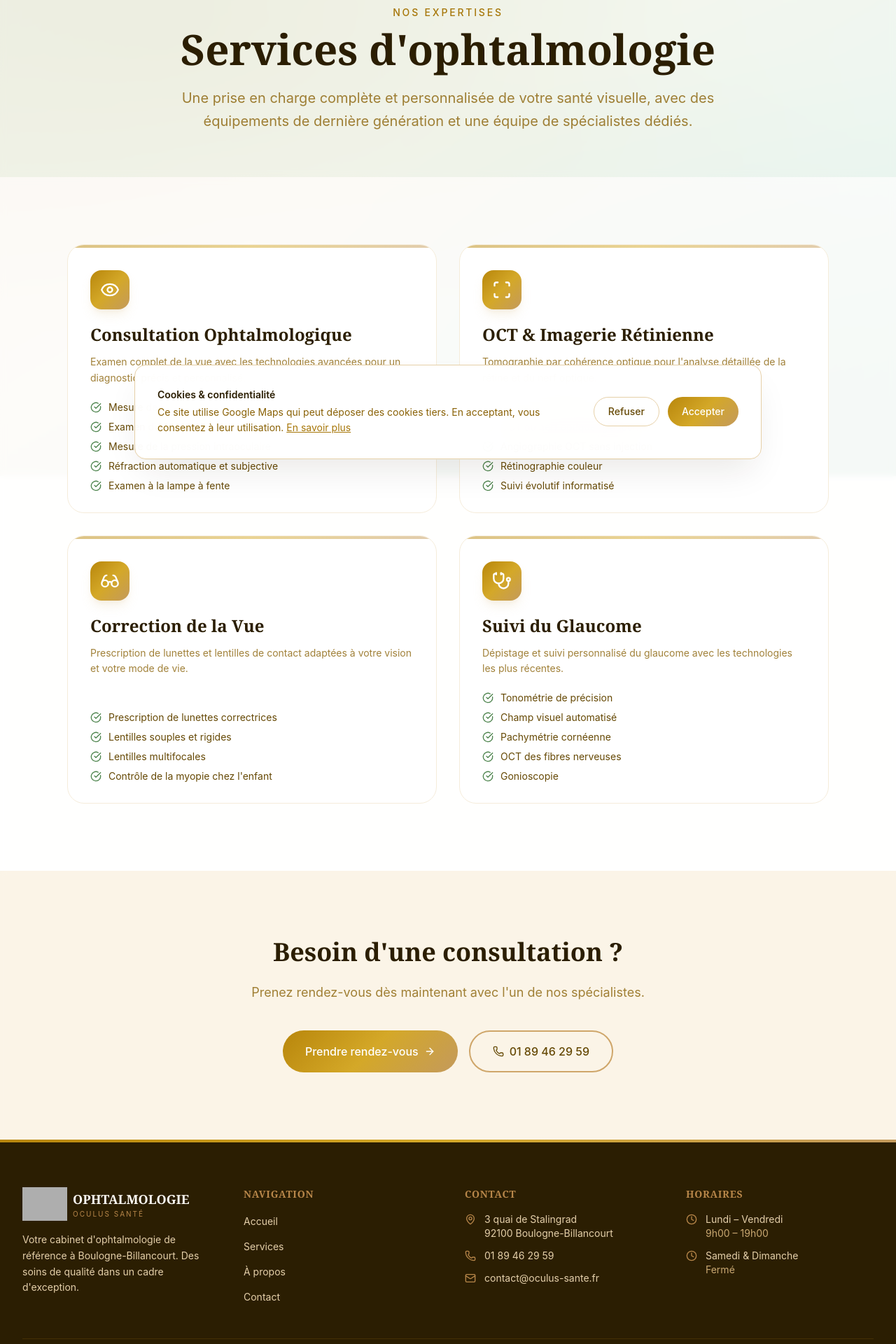
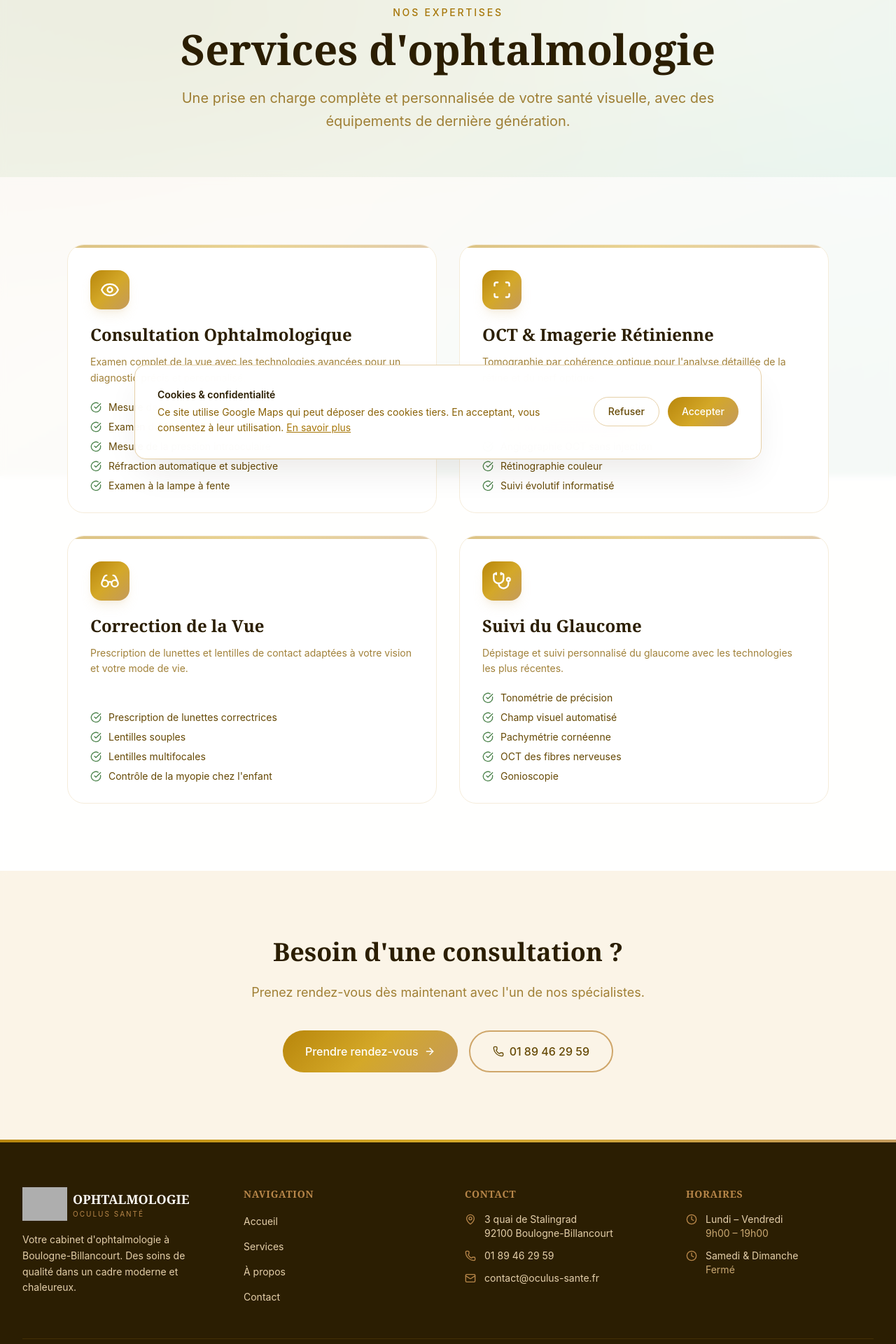
Before and after one commit to Dodyspy/oculus-sante, a Next.js app: page /services in a window 1280 px wide. Shown: the part 120-2040 px from the top of the page at 70% size. Built offline with nearby package versions, Linux system fonts and the light colour scheme; grey boxes are pictures that could not be loaded.

Commit message:
fix: remove 'de référence', 'excellence', 'équipe de spécialistes' — simplify text for single expert, remove 'lentilles rigides'

```diff
--- a/src/app/a-propos/page.tsx
+++ b/src/app/a-propos/page.tsx
@@ -12,9 +12,9 @@ import AnimatedSection from "@/components/AnimatedSection";
 const values = [
   {
     icon: Shield,
-    title: "Excellence médicale",
+    title: "Qualité des soins",
     description:
-      "Des soins de la plus haute qualité grâce à des équipements de dernière génération et une formation continue de notre équipe.",
+      "Des soins de haute qualité grâce à des équipements de dernière génération et une mise à jour continue des pratiques.",
   },
   {
     icon: Heart,
@@ -45,8 +45,7 @@ export default function AProposPage() {
             </h1>
             <p className="text-xl text-bronze-600/80 max-w-3xl mx-auto leading-relaxed">
               Un nouveau cabinet d&apos;ophtalmologie à Boulogne-Billancourt,
-              porté par une équipe de spécialistes expérimentés. L&apos;excellence
-              médicale au service de votre vision, dans un cadre moderne et
+              au service de votre vision dans un cadre moderne et
               chaleureux.
             </p>
           </AnimatedSection>
@@ -80,7 +79,7 @@ export default function AProposPage() {
               <p className="text-lg text-bronze-600/80 leading-relaxed mb-6">
                 Oculus Santé ouvre ses portes au 3 quai de Stalingrad à
                 Boulogne-Billancourt avec une ambition claire : offrir à chaque
-                patient des soins ophtalmologiques d&apos;excellence dans un
+                patient des soins ophtalmologiques de qualité dans un
                 environnement pensé pour votre confort et votre sérénité.
               </p>
               <p className="text-lg text-bronze-600/80 leading-relaxed mb-6">
@@ -90,9 +89,7 @@ export default function AProposPage() {
                 agréable possible.
               </p>
               <p className="text-lg text-bronze-600/80 leading-relaxed">
-                Notre équipe d&apos;ophtalmologues, forte d&apos;une solide
-                expérience acquise dans les meilleurs centres hospitaliers
-                parisiens, met son savoir-faire au service de votre santé
+                Un savoir-faire au service de votre santé
                 visuelle avec passion et dévouement.
               </p>
             </AnimatedSection>
@@ -140,7 +137,7 @@ export default function AProposPage() {
               Venez nous rencontrer
             </h2>
             <p className="text-lg text-bronze-600/80 mb-10">
-              Découvrez notre cabinet et rencontrez notre équipe de spécialistes.
+              Découvrez notre cabinet et rencontrez votre spécialiste.
             </p>
             <div className="flex flex-col sm:flex-row gap-4 justify-center">
               <Link
--- a/src/app/layout.tsx
+++ b/src/app/layout.tsx
@@ -19,7 +19,7 @@ export const metadata: Metadata = {
   openGraph: {
     title: "OPHTALMOLOGIE Oculus Santé",
     description:
-      "Votre cabinet d'ophtalmologie de référence à Boulogne-Billancourt",
+      "Votre cabinet d'ophtalmologie à Boulogne-Billancourt",
     type: "website",
   },
 };
--- a/src/app/page.tsx
+++ b/src/app/page.tsx
@@ -92,8 +92,8 @@ export default function Home() {
               </h1>
 
               <p className="text-lg text-bronze-700/80 max-w-lg mb-10 leading-relaxed">
-                Cabinet d&apos;ophtalmologie de référence à Boulogne-Billancourt.
-                Des soins d&apos;excellence dans un cadre moderne et chaleureux,
+                Cabinet d&apos;ophtalmologie à Boulogne-Billancourt.
+                Des soins de qualité dans un cadre moderne et chaleureux,
                 avec les technologies avancées.
               </p>
 
@@ -253,18 +253,17 @@ export default function Home() {
                 À propos
               </p>
               <h2 className="text-4xl sm:text-5xl font-bold text-bronze-900 mb-6">
-                L&apos;excellence au service de votre regard
+                Au service de votre regard
               </h2>
               <p className="text-lg text-bronze-600/80 leading-relaxed mb-6">
-                Chez Oculus Santé, nous combinons expertise médicale de pointe et
-                environnement haut de gamme pour vous offrir une expérience de
-                soins unique. Notre cabinet, situé au cœur de Boulogne-Billancourt,
+                Chez Oculus Santé, nous combinons expertise médicale et
+                environnement soigné pour vous offrir une expérience de
+                soins unique. Notre cabinet, situé à Boulogne-Billancourt,
                 a été conçu pour votre confort et votre bien-être.
               </p>
               <StaggerReveal className="space-y-4 mb-8" staggerDelay={0.1}>
                 {[
                   "Équipements de dernière génération",
-                  "Équipe de spécialistes expérimentés",
                   "Cadre moderne et chaleureux",
                   "Prise en charge personnalisée",
                 ].map((item) => (
@@ -296,8 +295,8 @@ export default function Home() {
               Prenez soin de votre vue
             </h2>
             <p className="text-lg text-bronze-600/80 mb-10 max-w-2xl mx-auto">
-              N&apos;attendez pas pour consulter. Notre équipe est à votre
-              disposition pour un rendez-vous dans les meilleurs délais.
+              N&apos;attendez pas pour consulter. Prenez rendez-vous
+              dans les meilleurs délais.
             </p>
             <div className="flex flex-col sm:flex-row gap-4 justify-center">
               <MagneticButton
--- a/src/app/services/page.tsx
+++ b/src/app/services/page.tsx
@@ -49,7 +49,7 @@ const services = [
       "Prescription de lunettes et lentilles de contact adaptées à votre vision et votre mode de vie.",
     details: [
       "Prescription de lunettes correctrices",
-      "Lentilles souples et rigides",
+      "Lentilles souples",
       "Lentilles multifocales",
       "Contrôle de la myopie chez l'enfant",
     ],
@@ -140,8 +140,7 @@ export default function ServicesPage() {
             </h1>
             <p className="text-xl text-bronze-600/80 max-w-3xl mx-auto leading-relaxed">
               Une prise en charge complète et personnalisée de votre santé
-              visuelle, avec des équipements de dernière génération et une
-              équipe de spécialistes dédiés.
+              visuelle, avec des équipements de dernière génération.
             </p>
           </AnimatedSection>
         </div>
--- a/src/components/Footer.tsx
+++ b/src/components/Footer.tsx
@@ -30,9 +30,9 @@ export default function Footer() {
               </div>
             </div>
             <p className="text-sm text-cream-300 leading-relaxed">
-              Votre cabinet d&apos;ophtalmologie de référence à
+              Votre cabinet d&apos;ophtalmologie à
               Boulogne-Billancourt. Des soins de qualité dans un cadre
-              d&apos;exception.
+              moderne et chaleureux.
             </p>
           </div>
 
```
